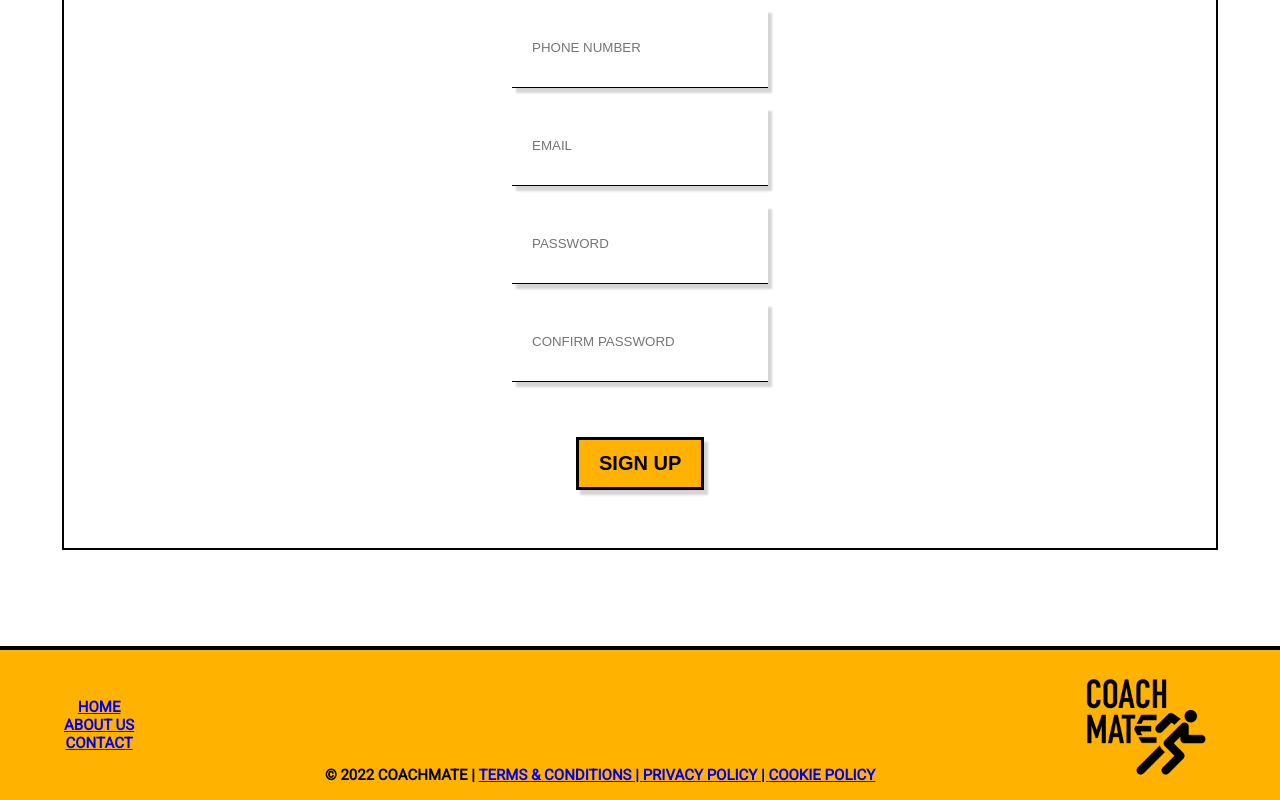
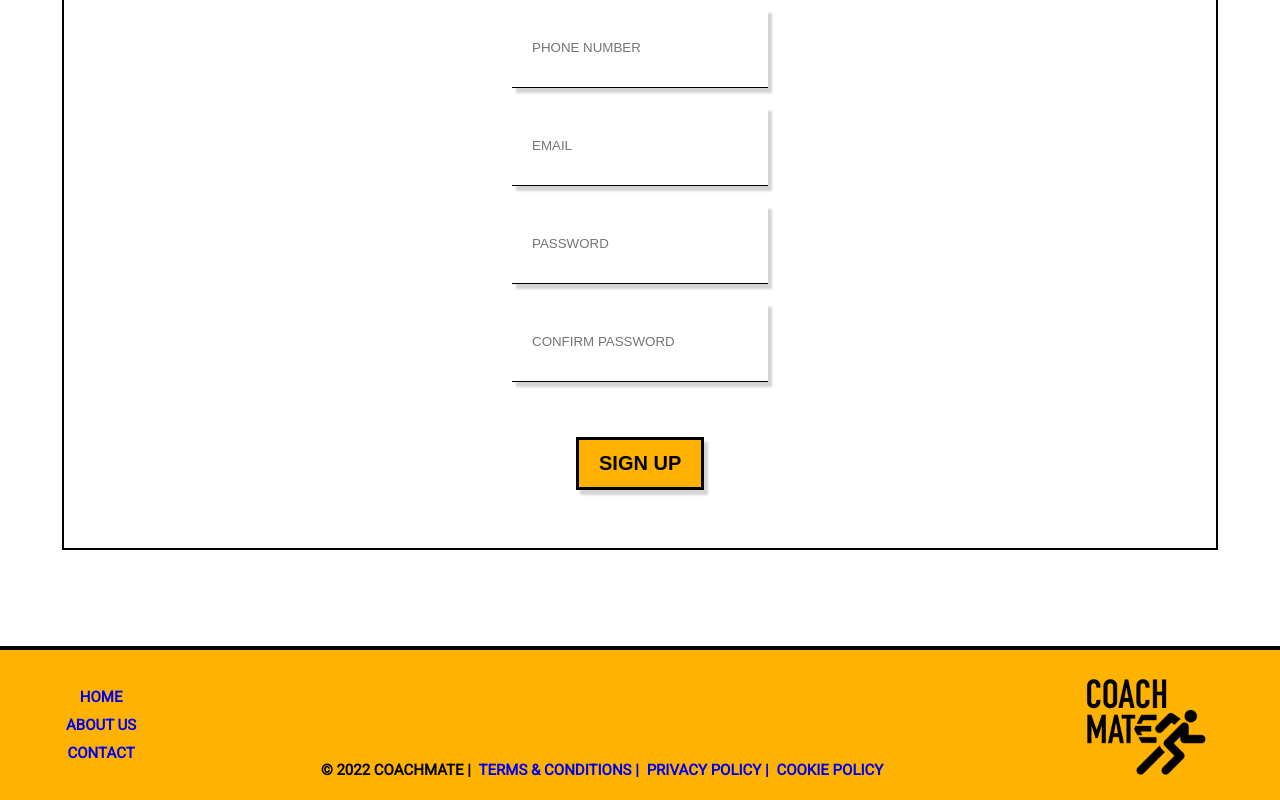
Before and after one commit to The-Collective-unimelb/CoachMate-Frontend, a React (Create React App) app: page /signup in a window 1280 px wide. Shown: the part 538-1338 px from the top of the page. Built offline with nearby package versions, Linux system fonts and the light colour scheme.

Commit message:
Changed footer styles

```diff
--- a/src/components/Layout/Footer.module.css
+++ b/src/components/Layout/Footer.module.css
@@ -38,6 +38,8 @@
     font-family: "Roboto";
     font-size: 15px;
     font-weight: 600;
+    text-decoration: none;
+    padding: 5px 2px 5px 2px;
 }
 .h2{
     font-family: "Roboto";
```
